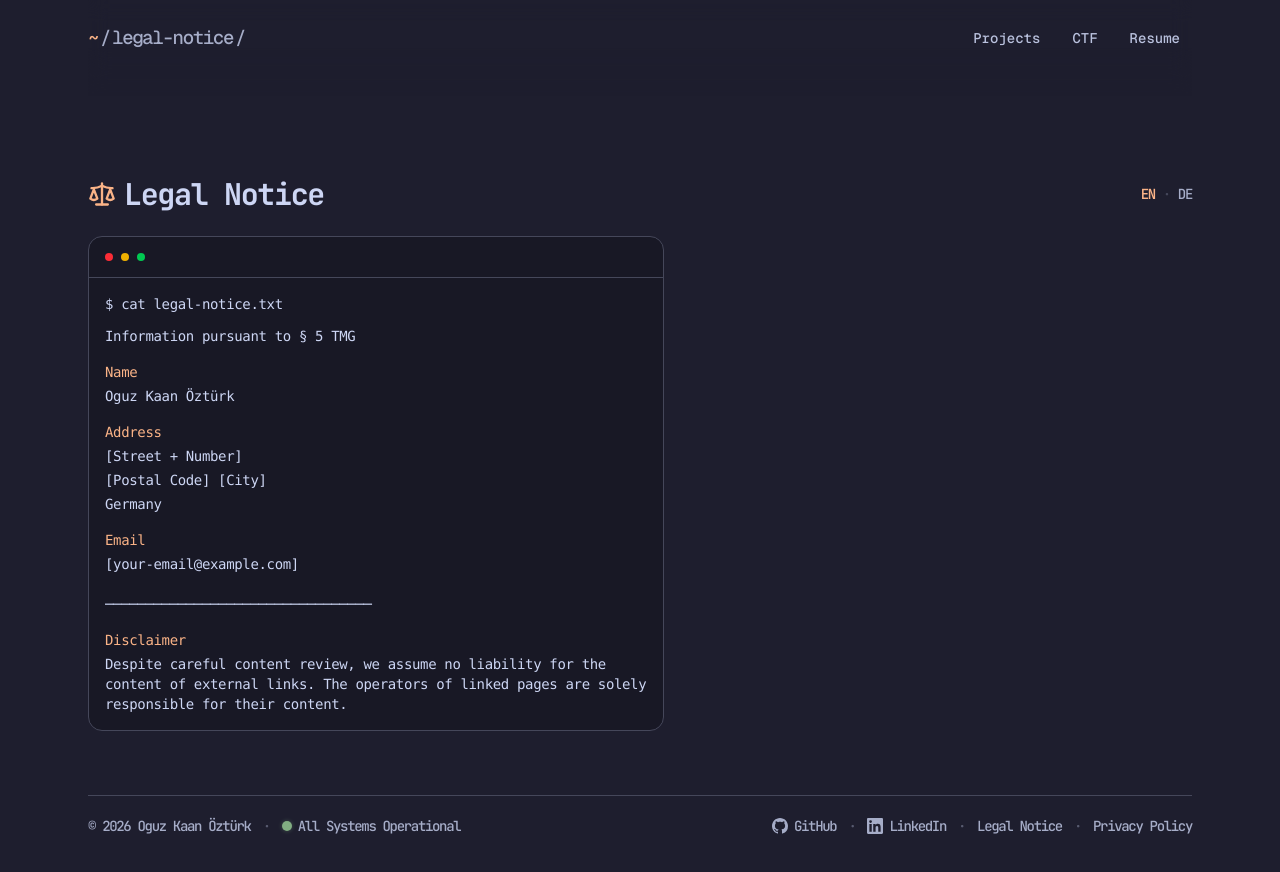
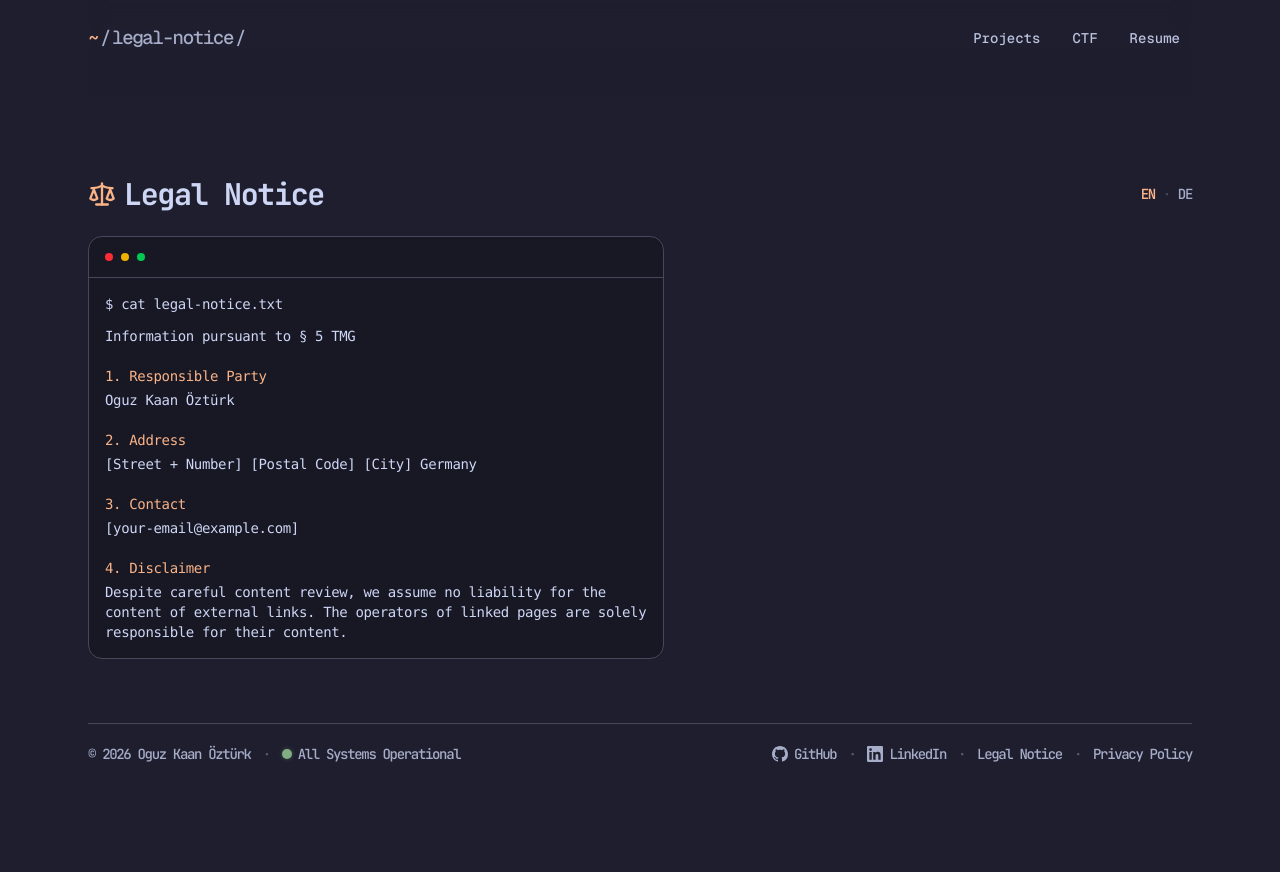
Before and after one commit to Oguz361/portfolio, a Next.js app: page /legal-notice in a window 1280 px wide. Shown: the top 872 px of the page. After the commit the page ends 832 px from the top, so only its background shows below. Built offline with nearby package versions, Linux system fonts and the light colour scheme.

Commit message:
design changes

```diff
--- a/components/LegalNoticeContent.tsx
+++ b/components/LegalNoticeContent.tsx
@@ -1,6 +1,6 @@
 "use client"
 
-import { useState } from "react"
+import { useState, Fragment } from "react"
 import { Scale } from "lucide-react"
 import { Terminal, AnimatedSpan, TypingAnimation } from "@/components/ui/terminal"
 
@@ -8,32 +8,48 @@ const content = {
   en: {
     heading: "Legal Notice",
     command: "$ cat legal-notice.txt",
-    intro: "Information pursuant to § 5 TMG",
-    nameLabel: "Name",
-    addressLabel: "Address",
-    addressLine1: "[Street + Number]",
-    addressLine2: "[Postal Code] [City]",
-    country: "Germany",
-    emailLabel: "Email",
-    email: "[your-email@example.com]",
-    disclaimerLabel: "Disclaimer",
-    disclaimer:
-      "Despite careful content review, we assume no liability for the content of external links. The operators of linked pages are solely responsible for their content.",
+    updated: "Information pursuant to § 5 TMG",
+    sections: [
+      {
+        title: "1. Responsible Party",
+        body: "Oguz Kaan Öztürk",
+      },
+      {
+        title: "2. Address",
+        body: "[Street + Number]\n[Postal Code] [City]\nGermany",
+      },
+      {
+        title: "3. Contact",
+        body: "[your-email@example.com]",
+      },
+      {
+        title: "4. Disclaimer",
+        body: "Despite careful content review, we assume no liability for the content of external links. The operators of linked pages are solely responsible for their content.",
+      },
+    ],
   },
   de: {
     heading: "Impressum",
     command: "$ cat impressum.txt",
-    intro: "Angaben gemäß § 5 TMG",
-    nameLabel: "Name",
-    addressLabel: "Adresse",
-    addressLine1: "[Straße + Hausnummer]",
-    addressLine2: "[PLZ] [Stadt]",
-    country: "Deutschland",
-    emailLabel: "E-Mail",
-    email: "[ihre-email@example.com]",
-    disclaimerLabel: "Haftungsausschluss",
-    disclaimer:
-      "Trotz sorgfältiger inhaltlicher Kontrolle übernehmen wir keine Haftung für die Inhalte externer Links. Für den Inhalt der verlinkten Seiten sind ausschließlich deren Betreiber verantwortlich.",
+    updated: "Angaben gemäß § 5 TMG",
+    sections: [
+      {
+        title: "1. Verantwortliche Person",
+        body: "Oguz Kaan Öztürk",
+      },
+      {
+        title: "2. Adresse",
+        body: "[Straße + Hausnummer]\n[PLZ] [Stadt]\nDeutschland",
+      },
+      {
+        title: "3. Kontakt",
+        body: "[ihre-email@example.com]",
+      },
+      {
+        title: "4. Haftungsausschluss",
+        body: "Trotz sorgfältiger inhaltlicher Kontrolle übernehmen wir keine Haftung für die Inhalte externer Links. Für den Inhalt der verlinkten Seiten sind ausschließlich deren Betreiber verantwortlich.",
+      },
+    ],
   },
 }
 
@@ -68,27 +84,16 @@ export default function LegalNoticeContent() {
       <Terminal key={lang} className="max-w-xl max-h-none overflow-hidden bg-mantle border-surface1">
         <TypingAnimation>{t.command}</TypingAnimation>
 
-        <AnimatedSpan className="mt-2 text-ctp-subtext0">{t.intro}</AnimatedSpan>
+        <AnimatedSpan className="mt-2 text-ctp-subtext0">{t.updated}</AnimatedSpan>
 
-        <AnimatedSpan className="mt-3 text-accent">{t.nameLabel}</AnimatedSpan>
-        <AnimatedSpan>Oguz Kaan Öztürk</AnimatedSpan>
-
-        <AnimatedSpan className="mt-3 text-accent">{t.addressLabel}</AnimatedSpan>
-        <AnimatedSpan>{t.addressLine1}</AnimatedSpan>
-        <AnimatedSpan>{t.addressLine2}</AnimatedSpan>
-        <AnimatedSpan>{t.country}</AnimatedSpan>
-
-        <AnimatedSpan className="mt-3 text-accent">{t.emailLabel}</AnimatedSpan>
-        <AnimatedSpan>{t.email}</AnimatedSpan>
-
-        <AnimatedSpan className="mt-4 text-ctp-subtext0">
-          ─────────────────────────────────
-        </AnimatedSpan>
-
-        <AnimatedSpan className="mt-3 text-accent">{t.disclaimerLabel}</AnimatedSpan>
-        <AnimatedSpan className="text-ctp-subtext1 whitespace-normal break-words">
-          {t.disclaimer}
-        </AnimatedSpan>
+        {t.sections.map((section) => (
+          <Fragment key={section.title}>
+            <AnimatedSpan className="mt-4 text-accent">{section.title}</AnimatedSpan>
+            <AnimatedSpan className="text-ctp-subtext1 whitespace-normal break-words">
+              {section.body}
+            </AnimatedSpan>
+          </Fragment>
+        ))}
       </Terminal>
     </section>
   )
--- a/components/Navigation.tsx
+++ b/components/Navigation.tsx
@@ -43,14 +43,12 @@ export default function Navigation() {
       {mounted &&
         createPortal(
           <div
-            className={`fixed inset-0 z-50 md:hidden transition-opacity duration-300 ${
-              isOpen
-                ? "opacity-100 pointer-events-auto"
-                : "opacity-0 pointer-events-none"
+            className={`fixed inset-0 z-50 md:hidden ${
+              isOpen ? "pointer-events-auto" : "pointer-events-none"
             }`}
           >
             <div
-              className="absolute inset-0 backdrop-blur-sm"
+              className={`absolute inset-0 ${isOpen ? "backdrop-blur-sm" : ""}`}
               onClick={() => setIsOpen(false)}
             />
 
```
